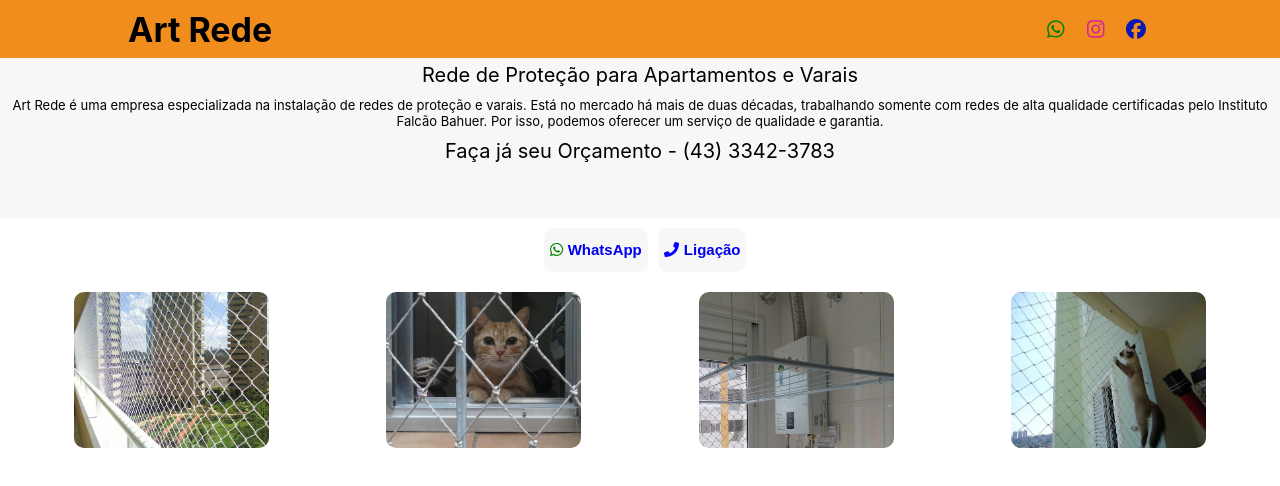
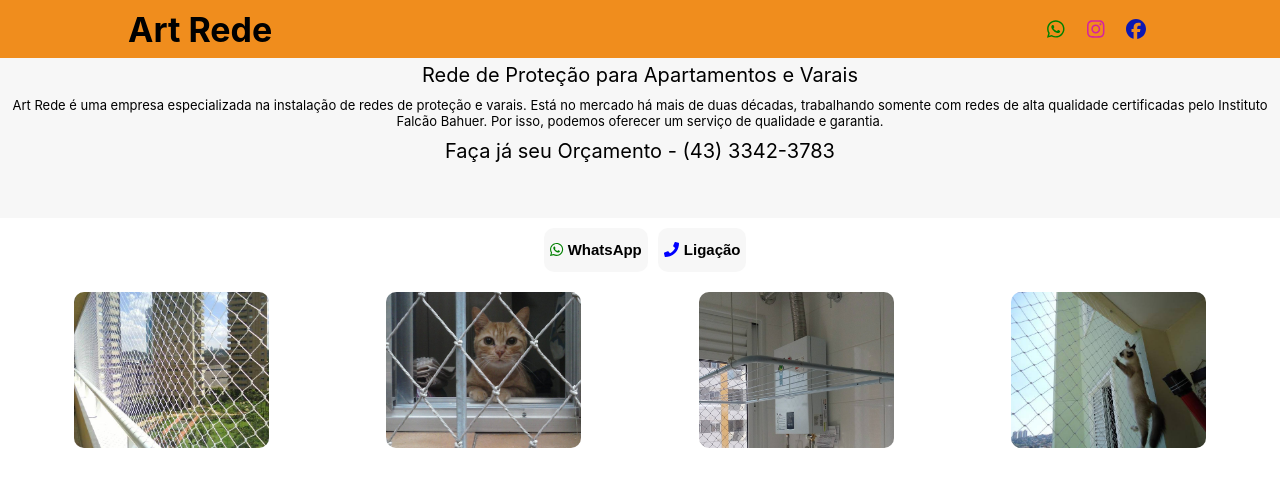
Before and after one commit to Jeanlucascastro/Art-Rede-Landing-Page, a React (Create React App) app: page / in a window 1280 px wide. Shown: the top 486 px of the page. Built offline with nearby package versions, Linux system fonts and the light colour scheme.

Commit message:
no a link

```diff
--- a/src/App.css
+++ b/src/App.css
@@ -124,7 +124,7 @@
 }
 
 .whatsapp-link {
-  text-decoration: none;
+  text-decoration: none !important;
 }
 
 .icon {
@@ -210,3 +210,19 @@ margin: 10px;
     font-size: 7px;
     margin: 10px
 }
+
+h2 {
+  text-decoration: none !important;
+}
+
+h2:visited {
+  text-decoration: none !important;
+}
+
+h2:hover {
+  text-decoration: none !important;
+}
+
+h2:active {
+  text-decoration: none !important;
+}
--- a/src/App.tsx
+++ b/src/App.tsx
@@ -62,17 +62,13 @@ function App() {
           <button className="icon-container-body" onClick={handleClickWhats}>
               <FontAwesomeIcon icon={whatsappIcon}  className='whatsapp-icon'/>
               <div className="icon">
-                <a href="https://api.whatsapp.com/message/2WYOQ3NUJ7NVP1?autoload=1&app_absent=0" className="whatsapp-link">
-                  <h2>WhatsApp</h2>
-                </a>
+                  <h2 className="whatsapp-link">WhatsApp</h2>
               </div>
           </button>
           <button className="icon-container-body" onClick={handleClickPhone}>
               <FaPhone  className='phone-icon'/>
               <div className="icon">
-                <a href="tel:4333423783" className="whatsapp-link">
-                  <h2>Ligação</h2>
-                </a>
+                  <h2 className="whatsapp-link">Ligação</h2>
               </div>
           </button>
         </div>
```
